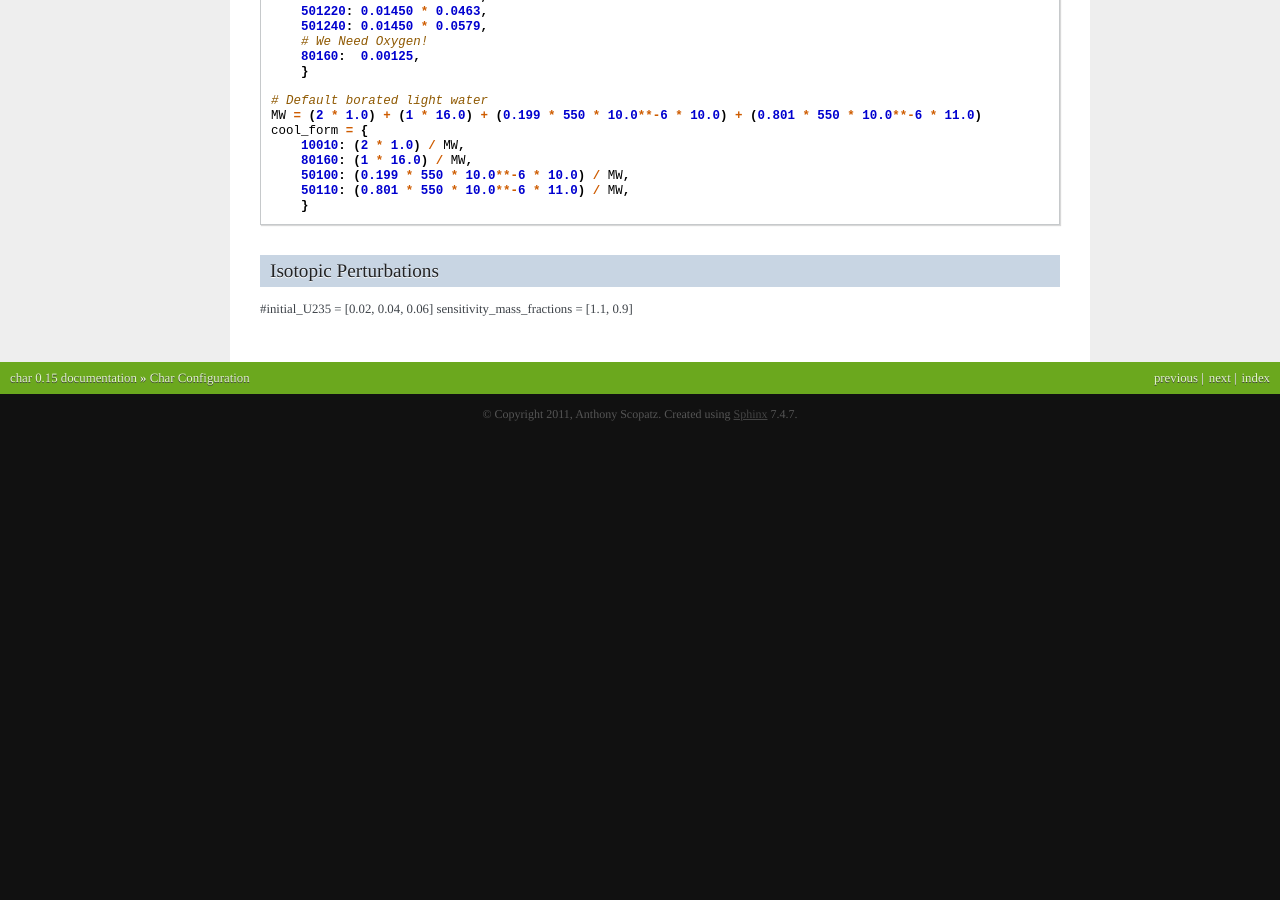
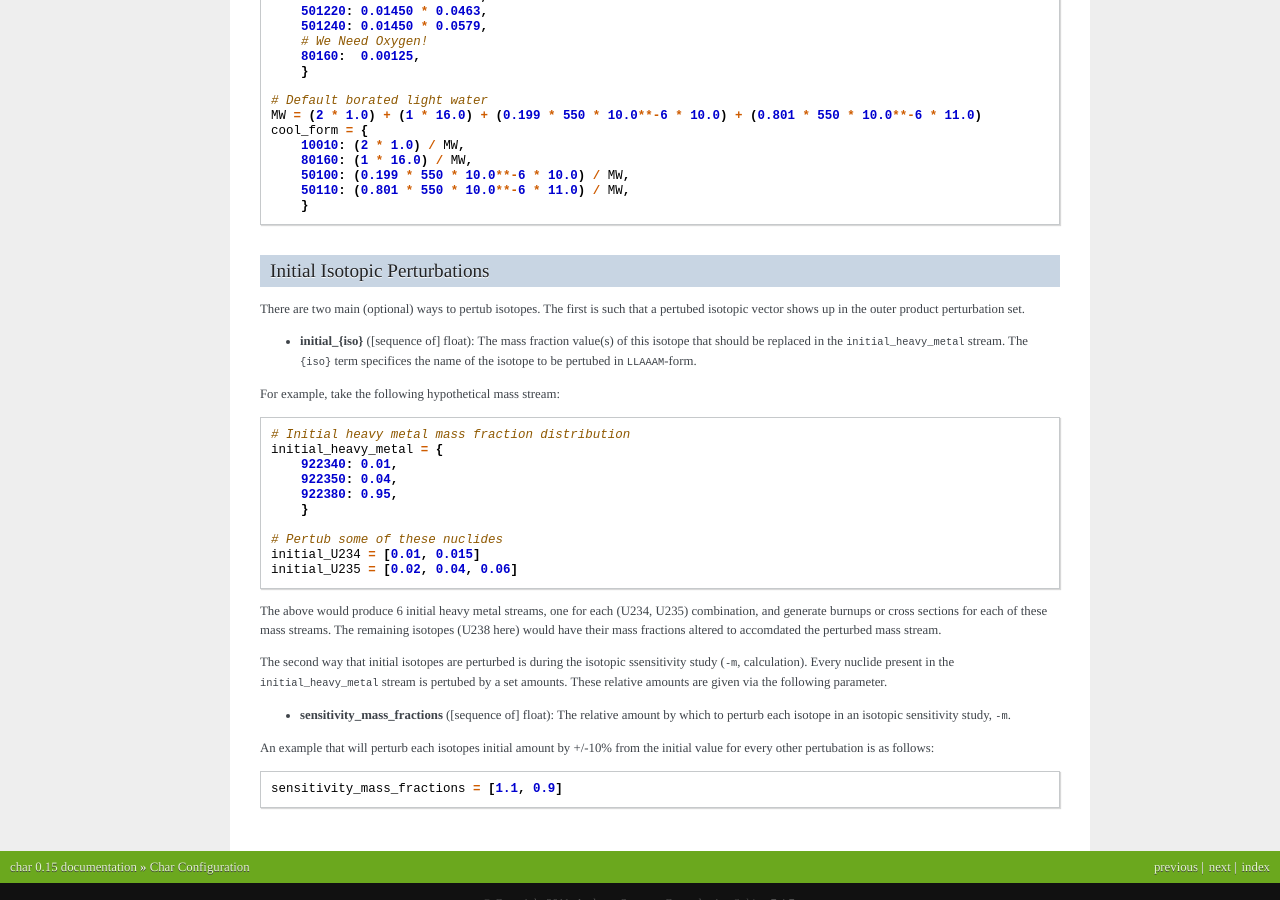
Before and after one commit to bright-dev/bright, a Sphinx documentation site: the page built from doc/source/configuration.rst, in a window 1280 px wide and 900 px high, scrolled down 5241 px. Built offline with Sphinx 7.4.7, drawn with Linux system fonts in a browser that asks for light colours; formulas are drawn with MathJax 3; before the commit the page ends 5676 px from its top, so only the background shows below that; some of the changed text lies outside the part shown.

Commit message:
Added initial isotope pert section.

```diff
--- a/doc/source/configuration.rst
+++ b/doc/source/configuration.rst
@@ -355,8 +355,42 @@ The following values represent a light water reactor::
         }
 
 
-----------------------
-Isotopic Perturbations
-----------------------
-#initial_U235 = [0.02, 0.04, 0.06]
-sensitivity_mass_fractions = [1.1, 0.9]
+------------------------------
+Initial Isotopic Perturbations
+------------------------------
+There are two main (optional) ways to pertub isotopes.  The first is such that a pertubed isotopic
+vector shows up in the outer product perturbation set.
+
+* **initial_{iso}** ([sequence of] float):  The mass fraction value(s) of this isotope that
+  should be replaced in the ``initial_heavy_metal`` stream.  The ``{iso}`` term specifices
+  the name of the isotope to be pertubed in ``LLAAAM``-form.
+
+For example, take the following hypothetical mass stream::
+
+    # Initial heavy metal mass fraction distribution
+    initial_heavy_metal = {
+        922340: 0.01,
+        922350: 0.04,
+        922380: 0.95,
+        }
+
+    # Pertub some of these nuclides
+    initial_U234 = [0.01, 0.015]
+    initial_U235 = [0.02, 0.04, 0.06]
+
+The above would produce 6 initial heavy metal streams, one for each (U234, U235) combination, and
+generate burnups or cross sections for each of these mass streams.  The remaining isotopes (U238 here)
+would have their mass fractions altered to accomdated the perturbed mass stream.
+
+
+The second way that initial isotopes are perturbed is during the isotopic ssensitivity study (``-m``,
+calculation).  Every nuclide present in the ``initial_heavy_metal`` stream is pertubed by a set
+amounts.  These relative amounts are given via the following parameter.
+
+* **sensitivity_mass_fractions** ([sequence of] float): The relative amount by which to perturb each
+  isotope in an isotopic sensitivity study, ``-m``.
+
+An example that will perturb each isotopes initial amount by +/-10% from the initial value for every
+other pertubation is as follows::
+
+    sensitivity_mass_fractions = [1.1, 0.9]
```
